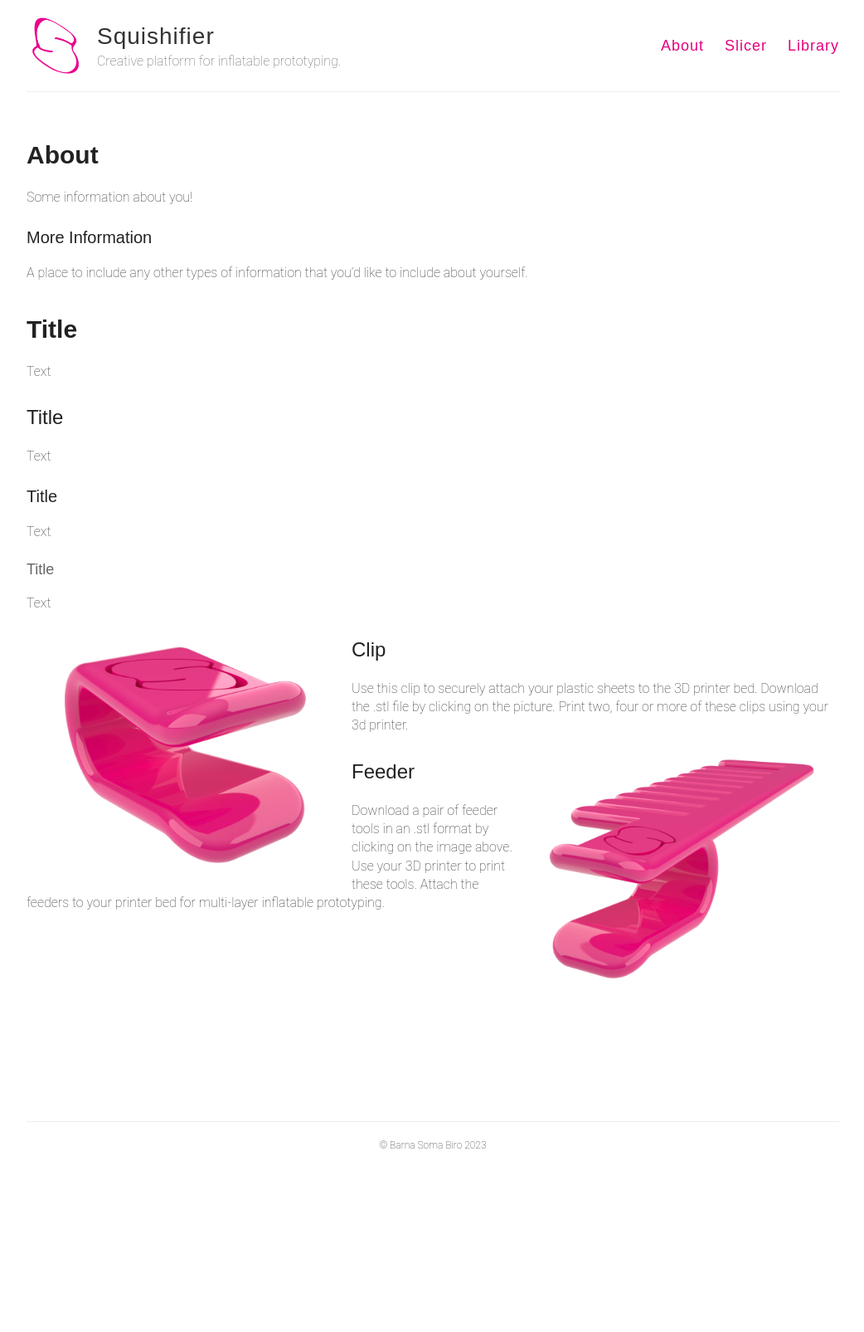
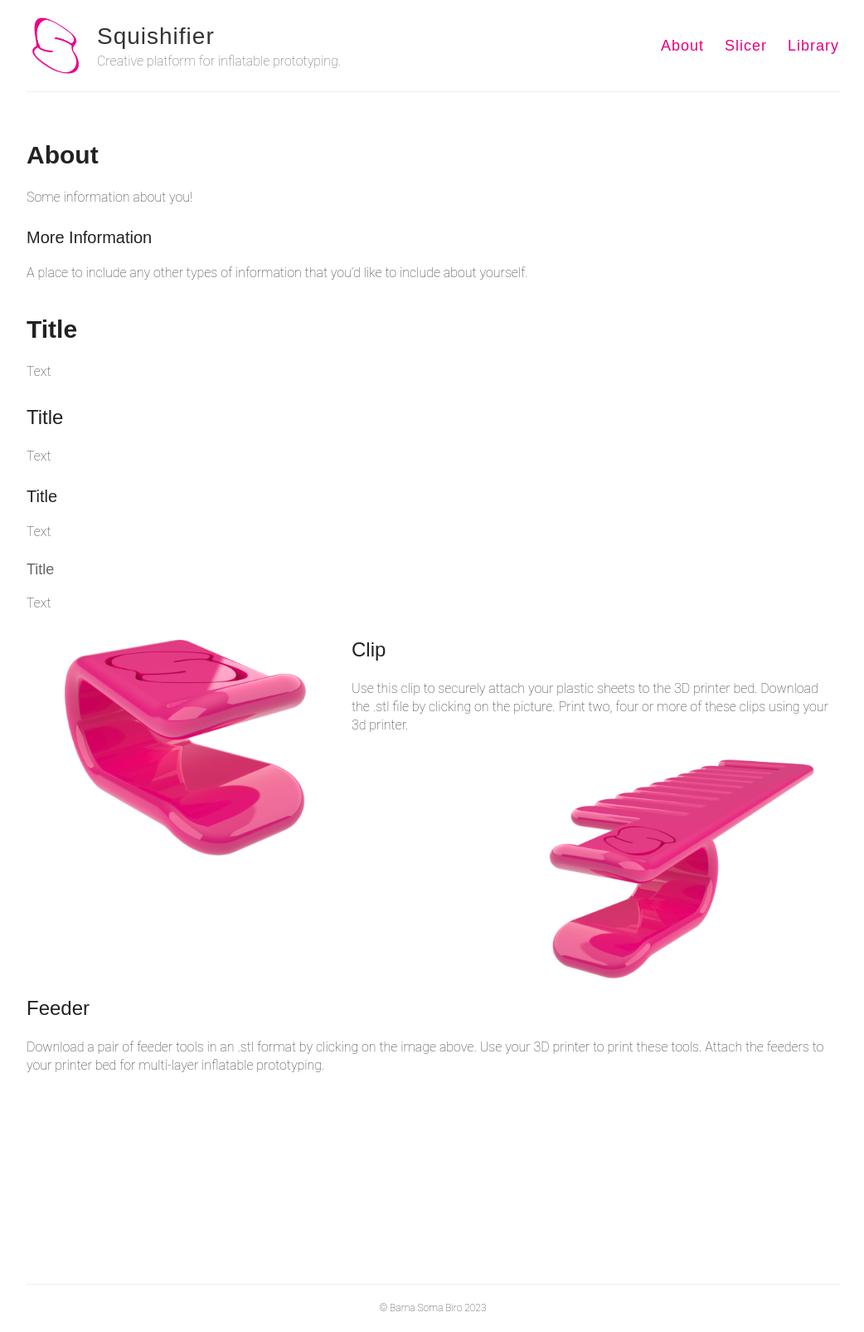
Before and after one commit to squishifier/squishifier.github.io, a Jekyll site: the page built from about.md, in a window 1280 px wide. Shown: the whole page at 83% size, without its empty margins (118-1160 px from the left). Built offline with Jekyll 4.4.1, drawn with Linux system fonts in a browser that asks for light colours; some web fonts are replaced; before the commit the page ends 1409 px from its top, so only the background shows below that.

Commit message:
Update about.md

```diff
--- a/about.md
+++ b/about.md
@@ -26,18 +26,16 @@ Text
 
 Text
 
-<div>
 <a href="/objects/clip-7mm-2.stl" download="clip_7mm.stl">
   <img class="link" style="float: left" src="/images/clip-3.png" alt="clip">
 </a>
 
-  <h2>Clip</h2>
+## Clip
 Use this clip to securely attach your plastic sheets to the 3D printer bed. Download the .stl file by clicking on the picture. Print two, four or more of these clips using your 3d printer.
-</div>
 
 <a href="/objects/feeder-7mm-double-2.stl" download="feeder_7mm.stl">
   <img class="link" style="float: right" src="/images/feeder.png" alt="feeder">
 </a>
 
-## Feeder
+<h2 style="clear: both">Feeder</h2>
 Download a pair of feeder tools in an .stl format by clicking on the image above. Use your 3D printer to print these tools. Attach the feeders to your printer bed for multi-layer inflatable prototyping.<br><br><br><br><br><br><br><br><br><br>
```
